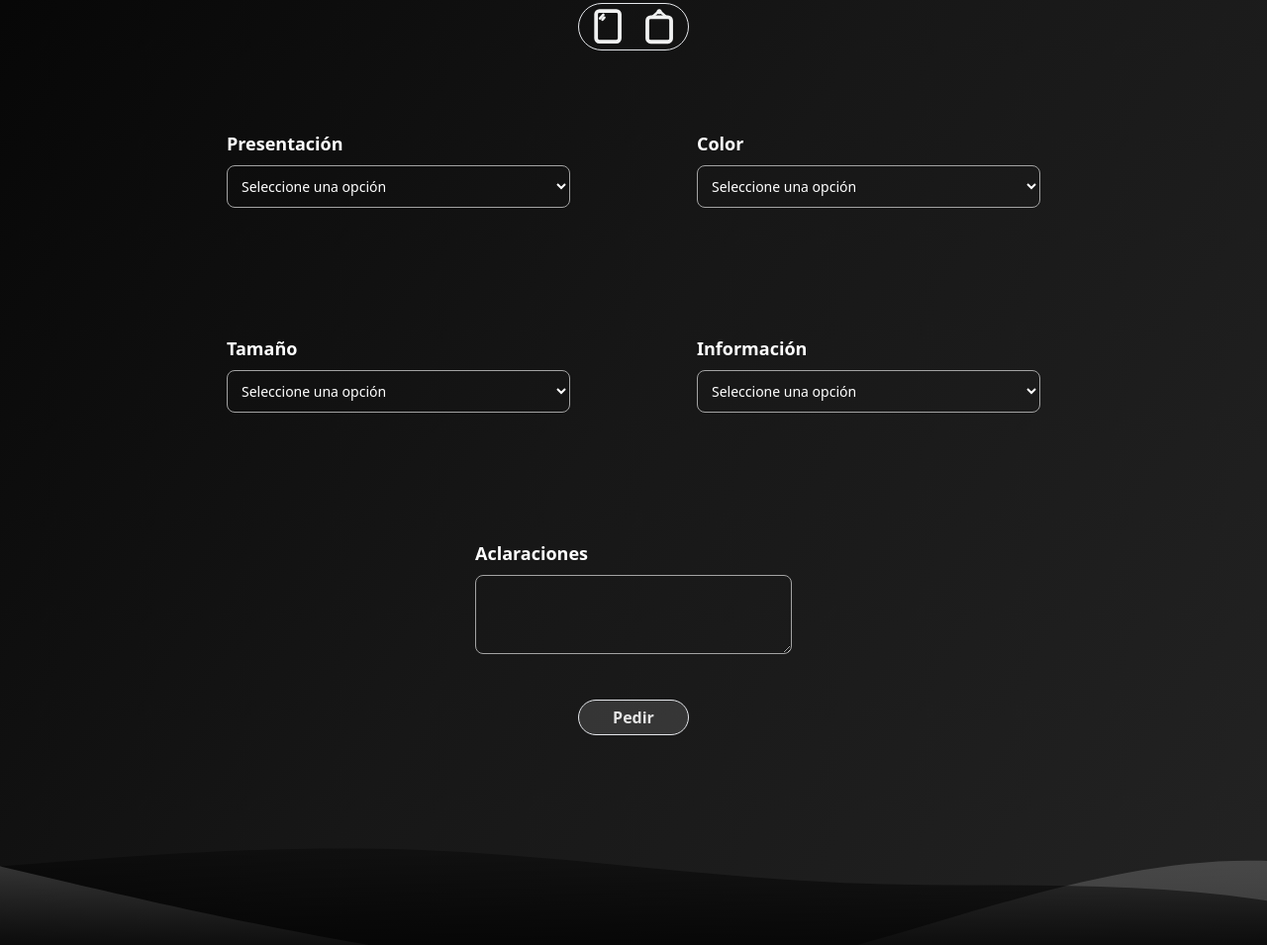
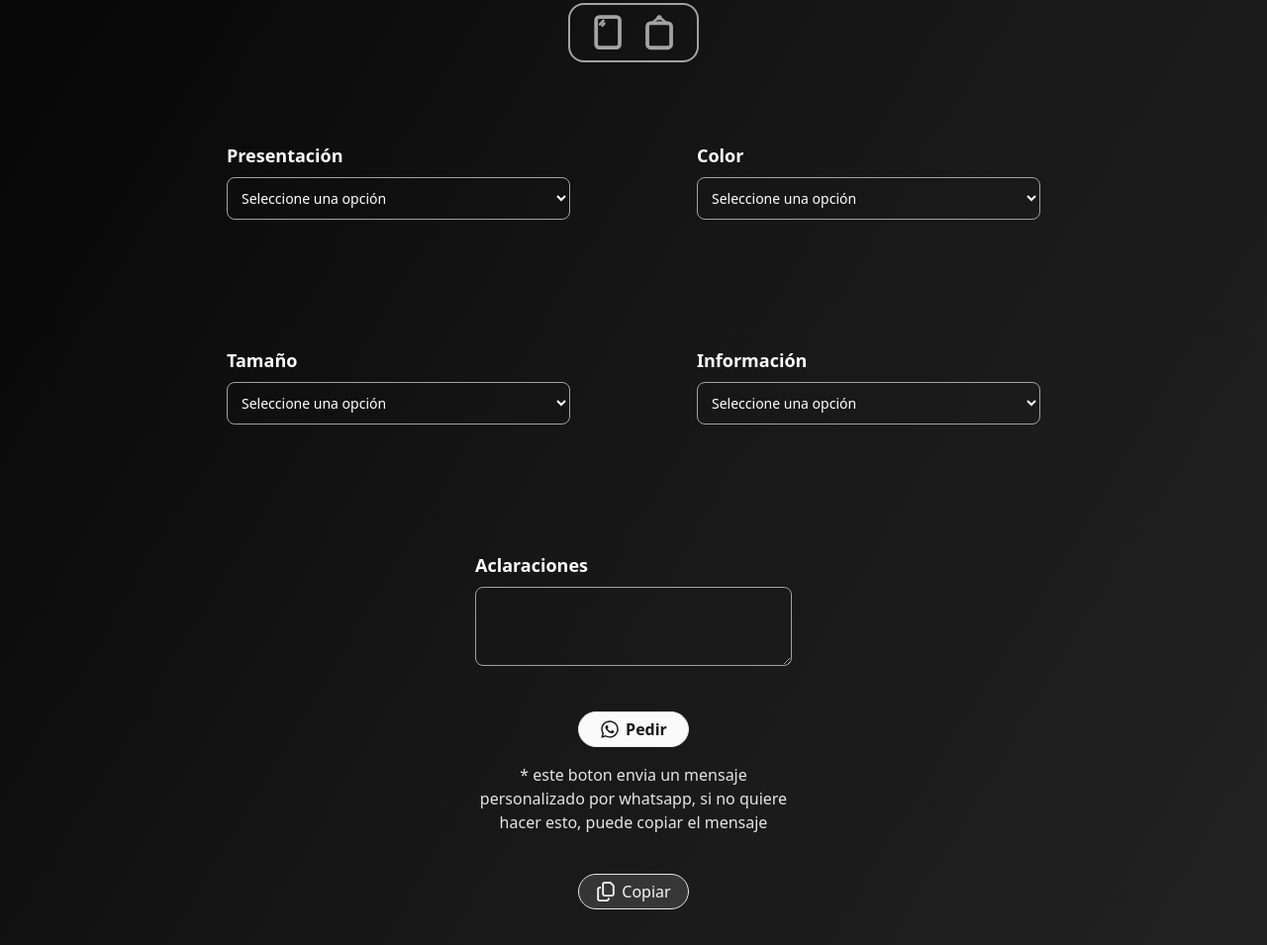
Before and after one commit to candelanati/porttreat, an Astro site: page /album in a window 1280 px wide. Shown: the part 577-1532 px from the top of the page at 99% size. Built offline with nearby package versions, Linux system fonts and the light colour scheme; Astro itself is replaced by a stand-in of ours.

Commit message:
avances /album - botones de pedir

```diff
--- a/src/pages/album.astro
+++ b/src/pages/album.astro
@@ -2,38 +2,46 @@
 import Layout from '../layouts/Layout.astro';
 import Select from '../components/Select.astro';
 ---
-
 <Layout title="Album">
-    <main class="flex flex-col items-center mx-8 md:mx-24 xl:mx-48 mt-32">
+    <main class="flex flex-col items-center mx-8 md:mx-24 xl:mx-48 mt-20 md:mt-32">
         <div class=" text-center ">
             <h1 class=" font-semibold text-4xl">Happier Than Ever</h1>
             <h2 class=" font-light text-xl">Billie Eilish</h2>
         </div>
         <div class="flex gap-5 mt-14">
-            <div class="w-96 ">
+            <div class=" w-36 md:w-96 ">
                 <img src="src/assets/happier_than_ever.jpg" alt="" class="">
             </div>
-            <div class="w-96">
+            <div class=" w-36 md:w-96 ">
                 <img src="src/assets/happier_than_ever.jpg" alt="" class="">
             </div>
         </div>
-        <div class=" rounded-full border h-12 w-28 mt-10 flex justify-center items-center">
+        <div class=" rounded-2xl border-2 border-neutral-400 h-12 w-28 mt-10 flex justify-center items-center py-7 px-16">
             <div class="flex justify-center items-center gap-6">
-                <svg class="w-7" xmlns="http://www.w3.org/2000/svg" viewBox="0 0 418.36 526.11"><defs><style>.cls-1,.cls-2{fill:none;stroke:#f1f2f2;stroke-miterlimit:10;}.cls-1{stroke-width:62.47px;}.cls-2{stroke-linecap:round;stroke-width:19.84px;}</style></defs><g id="sticker"><g id="poster"><rect class="cls-1" x="32.96" y="30.52" width="355.9" height="464.48" rx="49.62"/><line class="cls-2" x1="90.92" y1="143.46" x2="143.03" y2="86.86"/><line class="cls-2" x1="128.07" y1="162.66" x2="158" y2="130.17"/></g></g></svg>
-                <svg class="w-7" xmlns="http://www.w3.org/2000/svg" viewBox="0 0 418.36 526.11"><defs><style>.cls-1,.cls-2,.cls-3{fill:none;stroke:#f1f2f2;stroke-miterlimit:10;}.cls-1{stroke-width:56.2px;}.cls-2{stroke-width:36.85px;}.cls-3{stroke-width:50.25px;}</style></defs><g id="sticker"><g id="icono_web" data-name="icono web"><rect class="cls-1" x="29.8" y="124.76" width="359.35" height="372.19" rx="49.62"/><line class="cls-2" x1="108.22" y1="116.93" x2="210.06" y2="30.85"/><line class="cls-2" x1="311.89" y1="116.93" x2="210.06" y2="30.85"/><circle class="cls-3" cx="209.47" cy="39.84" r="12.8"/></g></g></svg>
+                <button class="w-7 text-neutral-400 hover:text-neutral-50 transition ">
+                    <svg  xmlns="http://www.w3.org/2000/svg" viewBox="0 0 418.36 526.11"><defs><style>.cls-1,.cls-2{fill:none;stroke:currentColor;stroke-miterlimit:10;}.cls-1{stroke-width:62.47px;}.cls-2{stroke-linecap:round;stroke-width:19.84px;}</style></defs><g id="sticker"><g id="poster"><rect class="cls-1" x="32.96" y="30.52" width="355.9" height="464.48" rx="49.62"/><line class="cls-2" x1="90.92" y1="143.46" x2="143.03" y2="86.86"/><line class="cls-2" x1="128.07" y1="162.66" x2="158" y2="130.17"/></g></g></svg>
+                </button>
+                <button class="w-7 text-neutral-400 hover:text-neutral-50 transition">
+                    <svg  xmlns="http://www.w3.org/2000/svg" viewBox="0 0 418.36 526.11"><defs><style>.cls-1,.cls-2,.cls-3{fill:none;stroke:currentColor;stroke-miterlimit:10;}.cls-1{stroke-width:56.2px;}.cls-2{stroke-width:36.85px;}.cls-3{stroke-width:50.25px;}</style></defs><g id="sticker"><g id="icono_web" data-name="icono web"><rect class="cls-1" x="29.8" y="124.76" width="359.35" height="372.19" rx="49.62"/><line class="cls-2" x1="108.22" y1="116.93" x2="210.06" y2="30.85"/><line class="cls-2" x1="311.89" y1="116.93" x2="210.06" y2="30.85"/><circle class="cls-3" cx="209.47" cy="39.84" r="12.8"/></g></g></svg>
+                </button>
             </div>
-
         </div>
-        <form class=" mx-auto grid grid-cols-2 gap-32 mt-20">
+        <form class=" mx-auto flex flex-col gap-9 md:grid md:grid-cols-2 md:gap-32 mt-20">
             <Select id="presentacion" label="Presentación" op1="Poster" op2="Cuadro"></Select>
             <Select id="color" label="Color" op1="Oscuro" op2="Claro"></Select>
             <Select id="tamaño" label="Tamaño" op1="A4 (21cm x 29,7cm)" op2="A3 (29,7cm x 42cm)"></Select>
             <Select id="info" label="Información" op1="Canciones" op2="Datos (discográfica, fecha de lanzamiento, etc)"></Select>
             <div class="mx-auto col-span-2">
                 <label for="aclaraciones" class="block mb-2 text-lg font-bold text-white">Aclaraciones</label>
-                <textarea name="" id="" class="bg-transparent border rounded-lg  border-neutral-400 focus:bg-neutral-950/80 w-80 h-20"></textarea>
+                <textarea name="" id="" class="bg-transparent border rounded-lg border-neutral-400 focus:bg-neutral-950/80 w-80 min-h-20 max-h-4"></textarea>
             </div>
         </form>
-        <a href="" class="flex items-center justify-center border rounded-full mt-10 w-28 h-9 font-bold transition-all bg-neutral-400/20 hover:bg-neutral-400/60 focus:bg-neutral-950/80">Pedir</a>
+        <a href="" class="flex items-center justify-center gap-1.5 border rounded-full mt-10 w-28 h-9 font-bold transition-all bg-neutral-50 text-neutral-900 bg-neutral-400/20 hover:bg-neutral-400/60 focus:bg-neutral-950/80">
+            <svg class="w-5 h-5" stroke="currentColor" fill="currentColor" stroke-width="0" viewBox="0 0 448 512" height="200px" width="200px" xmlns="http://www.w3.org/2000/svg"><path d="M380.9 97.1C339 55.1 283.2 32 223.9 32c-122.4 0-222 99.6-222 222 0 39.1 10.2 77.3 29.6 111L0 480l117.7-30.9c32.4 17.7 68.9 27 106.1 27h.1c122.3 0 224.1-99.6 224.1-222 0-59.3-25.2-115-67.1-157zm-157 341.6c-33.2 0-65.7-8.9-94-25.7l-6.7-4-69.8 18.3L72 359.2l-4.4-7c-18.5-29.4-28.2-63.3-28.2-98.2 0-101.7 82.8-184.5 184.6-184.5 49.3 0 95.6 19.2 130.4 54.1 34.8 34.9 56.2 81.2 56.1 130.5 0 101.8-84.9 184.6-186.6 184.6zm101.2-138.2c-5.5-2.8-32.8-16.2-37.9-18-5.1-1.9-8.8-2.8-12.5 2.8-3.7 5.6-14.3 18-17.6 21.8-3.2 3.7-6.5 4.2-12 1.4-32.6-16.3-54-29.1-75.5-66-5.7-9.8 5.7-9.1 16.3-30.3 1.8-3.7.9-6.9-.5-9.7-1.4-2.8-12.5-30.1-17.1-41.2-4.5-10.8-9.1-9.3-12.5-9.5-3.2-.2-6.9-.2-10.6-.2-3.7 0-9.7 1.4-14.8 6.9-5.1 5.6-19.4 19-19.4 46.3 0 27.3 19.9 53.7 22.6 57.4 2.8 3.7 39.1 59.7 94.8 83.8 35.2 15.2 49 16.5 66.6 13.9 10.7-1.6 32.8-13.4 37.4-26.4 4.6-13 4.6-24.1 3.2-26.4-1.3-2.5-5-3.9-10.5-6.6z"></path></svg>Pedir</a>
+
+        <p class="w-80 mt-4 font-thin text-center">* este boton envia un mensaje personalizado por whatsapp, si no quiere hacer esto, puede copiar el mensaje</p>
+
+          <a href="" class="flex items-center justify-center gap-1.5 border rounded-full mt-10 w-28 h-9 font-extralight transition-all  text-neutral-100 bg-neutral-400/20 hover:bg-neutral-400/60 focus:bg-neutral-950/80 ">
+          <svg class="w-5 h-5" stroke="currentColor" fill="currentColor" stroke-width="0" viewBox="0 0 448 512" height="200px" width="200px" xmlns="http://www.w3.org/2000/svg"><path d="M384 336H192c-8.8 0-16-7.2-16-16V64c0-8.8 7.2-16 16-16l140.1 0L400 115.9V320c0 8.8-7.2 16-16 16zM192 384H384c35.3 0 64-28.7 64-64V115.9c0-12.7-5.1-24.9-14.1-33.9L366.1 14.1c-9-9-21.2-14.1-33.9-14.1H192c-35.3 0-64 28.7-64 64V320c0 35.3 28.7 64 64 64zM64 128c-35.3 0-64 28.7-64 64V448c0 35.3 28.7 64 64 64H256c35.3 0 64-28.7 64-64V416H272v32c0 8.8-7.2 16-16 16H64c-8.8 0-16-7.2-16-16V192c0-8.8 7.2-16 16-16H96V128H64z"></path></svg>Copiar</a>
     </main>
 </Layout>
--- a/src/pages/index.astro
+++ b/src/pages/index.astro
@@ -26,6 +26,7 @@ import Logo from "../assets/logo.png";
             <Card album="Happier Than Ever" artista="Billie Eilish" href="#" img='/happier_than_ever.jpg'/>
             <Card album="Happier Than Ever" artista="Billie Eilish" href="#" img='/happier_than_ever.jpg'/>
         </div>
+        <a href="" class="flex items-center justify-center border rounded-full mt-10 w-28 h-9 font-semibold transition-all hover:bg-neutral-400/20 focus:bg-neutral-950/80">Ver más</a>
 
         <h2 class=" text-2xl font-bold w-full mt-28 mb-10" id="personalizados">Personalizados</h2>
         <div class="flex md:w-4/5 lg:w-3/5 xl:w-1/2 gap-10 self-start">
```
